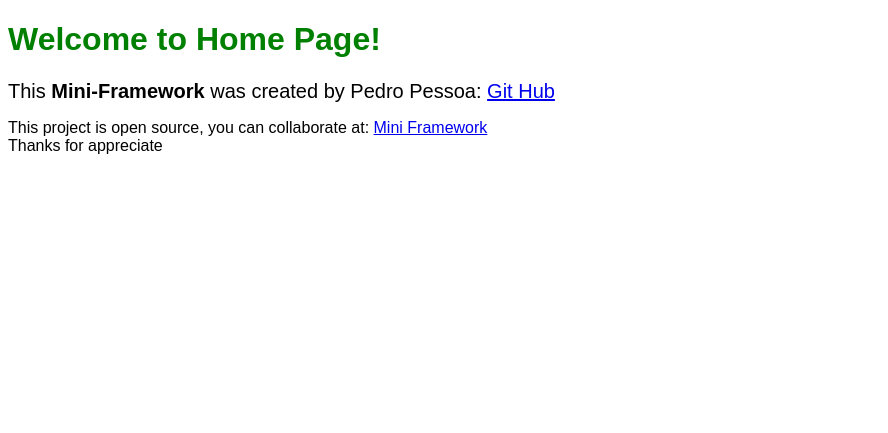
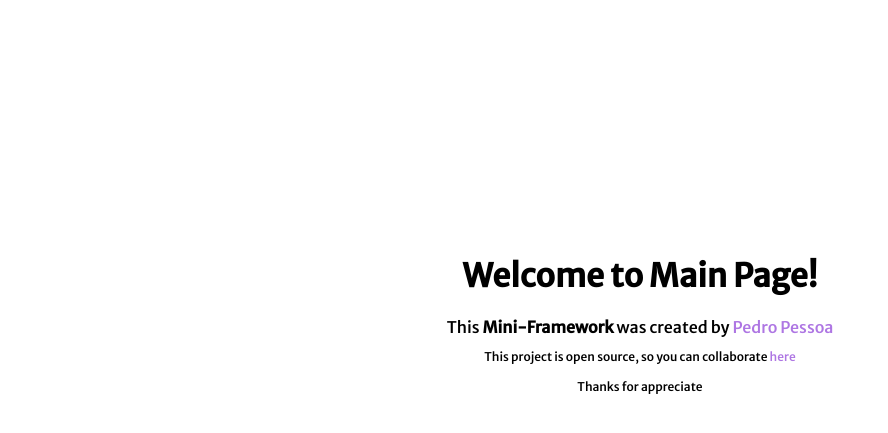
Before and after one commit to yzPeedro/Mini-framework-php, a PHP site: page / in a window 1280 px wide. Shown: the top 433 px of the page, without its empty margins (0-888 px from the left). Run offline with PHP 8.4, Linux system fonts and the light colour scheme.

Commit message:
melhorando main page

```diff
--- a/app/view/HomeView.php
+++ b/app/view/HomeView.php
@@ -3,25 +3,53 @@
 <head>
     <meta charset="UTF-8">
     <meta name="viewport" content="width=device-width, initial-scale=1.0">
-    <title>Document</title>
+    <title>Welcome</title>
+
+    <link rel="preconnect" href="https://fonts.gstatic.com">
+    <link href="https://fonts.googleapis.com/css2?family=Merriweather+Sans:ital,wght@0,300;0,500;1,700&display=swap" rel="stylesheet">
+
+    <style>
+        body{
+            margin: 0;
+            padding: 0;
+        }
+
+        #main{
+            margin: 20% auto;
+            width: 50%;
+            text-align: center;
+            font-family: 'Merriweather Sans', sans-serif;
+        }
+
+        p{
+            font-size: 12px;
+        }
+
+        a{
+            color: #ae76e3;
+            text-decoration: none;
+        }
+
+        a:hover{
+            text-decoration: underline;
+        }
+    </style>
 </head>
 <body>
     <!--
         #
         # $view_param[]
         #
-     -->
-    <h1 style="font-family: Arial, Helvetica, sans-serif; color: green;">
-        Welcome to Home Page!
-    </h1>
+    -->
 
-    <span style="font-family: Arial, Helvetica, sans-serif; font-size: 20px">
-        This <b>Mini-Framework</b> was created by Pedro Pessoa: <a target="_blank" href="<?= $view_param['create_by'] ?>">Git Hub</a>
-    </span>
-
-    <p style="font-family: Arial, Helvetica, sans-serif">
-        This project is open source, you can collaborate at: <a href="https://github.com/yzPeedro/Mini-framework-php">Mini Framework</a><br>
-        Thanks for appreciate
-    </p>
+    <div id="main">
+        <h1>Welcome to Main Page!</h1>
+        <span>This <b>Mini-Framework</b> was created by <a target="_blank" href="<?= $view_param['create_by'] ?>">Pedro Pessoa</a></span>
+        <p>
+            This project is open source, so you can collaborate <a href="https://github.com/yzPeedro/Mini-framework-php">here</a>
+            <br><br>
+            Thanks for appreciate
+        </p>
+    </div>
 </body>
 </html>
```
Also changed, not shown: app/view/viewHTTP/404.html (line endings or trailing spaces).
